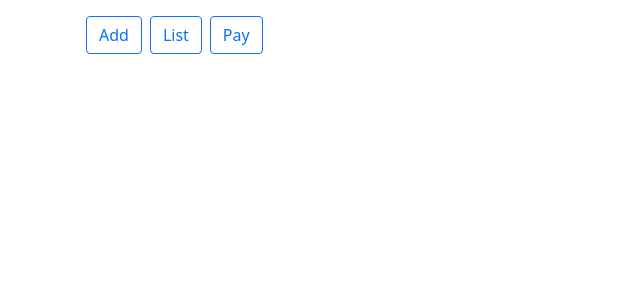
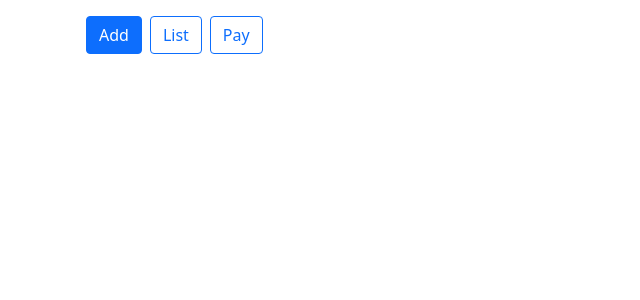
Before and after one commit to JongCHONG/React04Bakery, a React (Create React App) app: page / in a window 1280 px wide. Shown: the top 300 px of the page, without its empty margins (0-640 px from the left). Built offline with nearby package versions, Linux system fonts and the light colour scheme.

Commit message:
03 - State

```diff
--- a/src/App.js
+++ b/src/App.js
@@ -3,11 +3,29 @@ import Button from './components/Button'
 import 'bootstrap/dist/css/bootstrap.min.css'
 
 class App extends Component {
+  constructor() {
+    super()
+
+    this.state = {
+      activeTab: "add",
+      items: []
+    }
+    this.handleButtonClick = this.handleButtonClick.bind(this)
+  }
+
+  handleButtonClick(e) {
+    this.setState({activeTab: e.target.value})
+    // console.log(e.target.value)
+  }
+
   render() {
+    console.log(this.state)
     return (
       <div className="container py-3">
-
-        <Button />
+        <Button
+          handleClick={this.handleButtonClick}
+          isSelected={this.state.activeTab}
+        />
       </div>
     )
   }
--- a/src/components/Button.js
+++ b/src/components/Button.js
@@ -2,11 +2,34 @@ import React, { Component } from 'react'
 
 class Button extends Component {
     render() {
+        console.log(this.props)
+        const { handleClick, isSelected } = this.props
         return (
             <div>
-                <button type="button" className="btn btn-outline-primary mx-1">Add</button>
-                <button type="button" className="btn btn-outline-primary mx-1">List</button>
-                <button type="button" className="btn btn-outline-primary mx-1">Pay</button>
+                <button
+                    type="button"
+                    className={`btn btn-outline-primary mx-1 ${isSelected === "add" && 'bg-primary text-white'}`}
+                    onClick={handleClick}
+                    value="add"
+                >
+                    Add
+                </button>
+                <button
+                    type="button"
+                    className={`btn btn-outline-primary mx-1 ${isSelected === "list" && 'bg-primary text-white'}`}
+                    onClick={handleClick}
+                    value="list"
+                >
+                    List
+                </button>
+                <button
+                    type="button"
+                    className={`btn btn-outline-primary mx-1 ${isSelected === "pay" && 'bg-primary text-white'}`}
+                    onClick={handleClick}
+                    value="pay"
+                >
+                    Pay
+                </button>
             </div>
         )
     }
```
